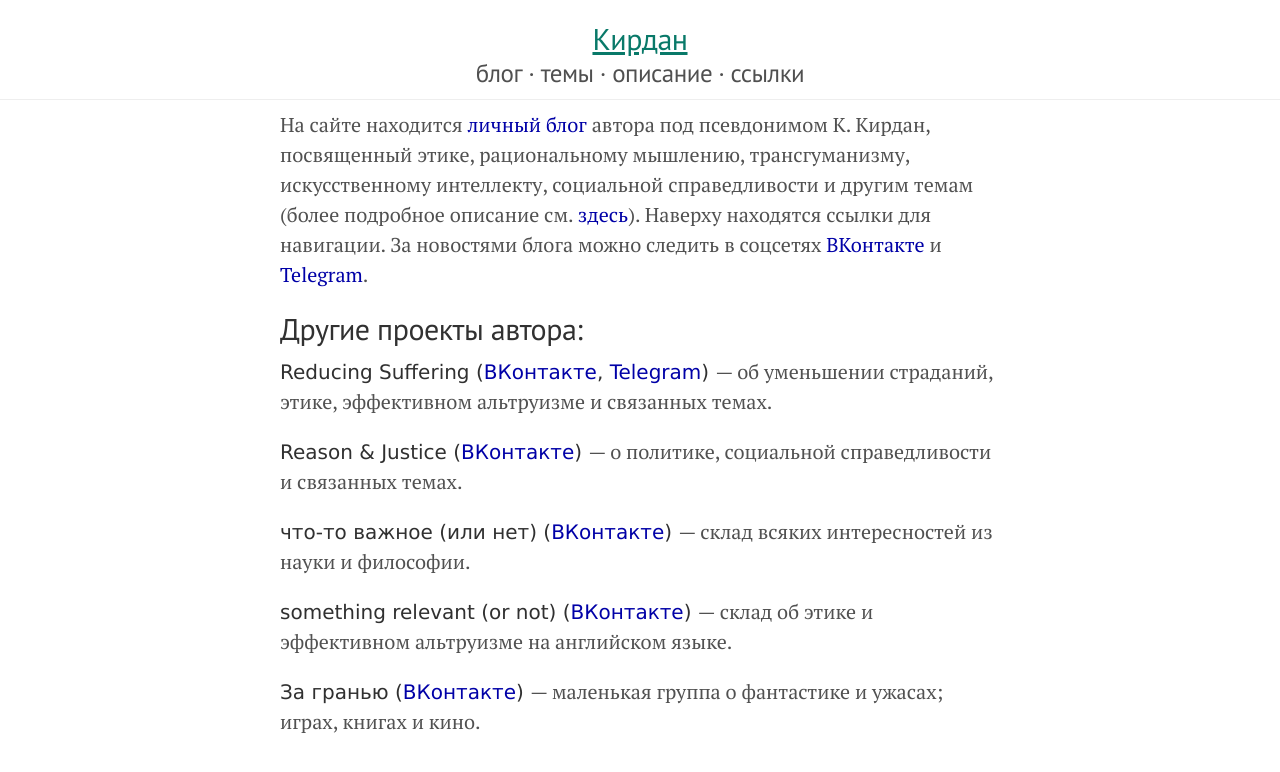
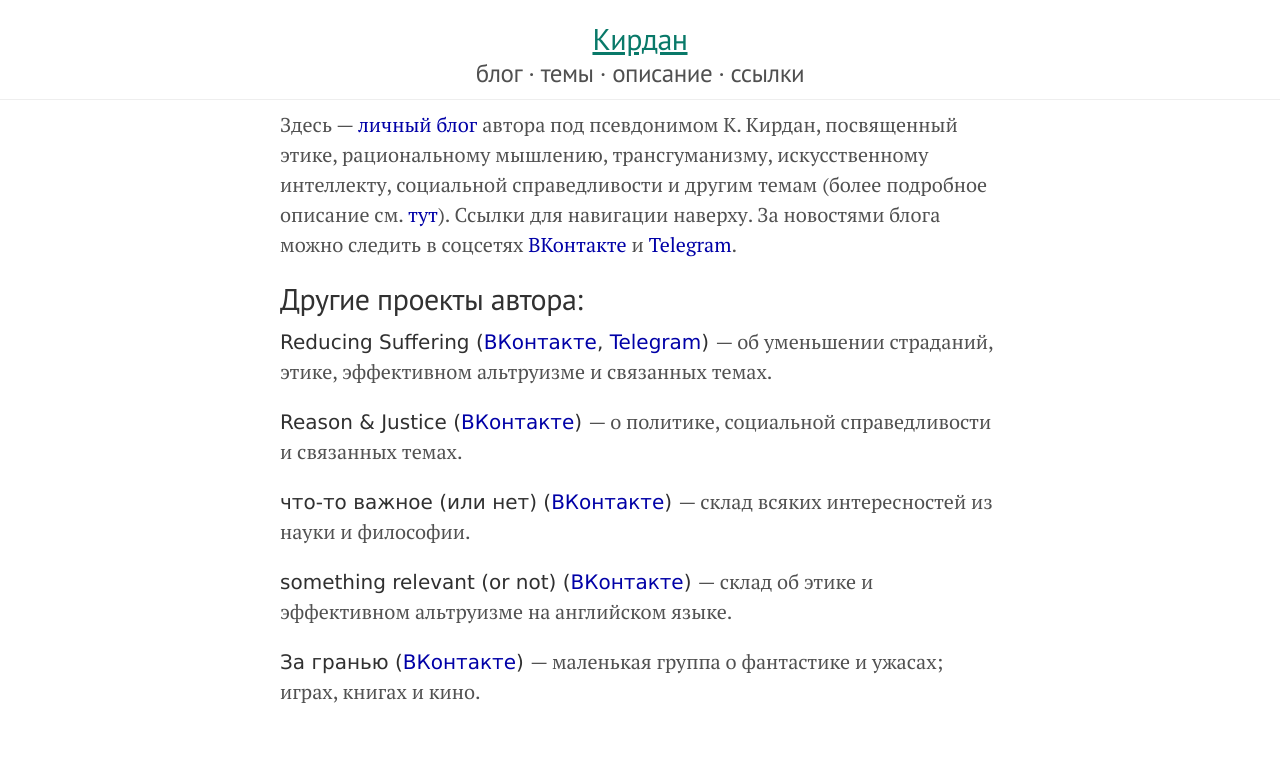
Before and after one commit to KKirdan/kkirdan.github.io, a Jekyll site: the page built from index.html, in a window 1280 px wide. Shown: the top 772 px of the page. Built offline with Jekyll 4.4.1, drawn with Linux system fonts in a browser that asks for light colours.

Commit message:
Update index.html

```diff
--- a/index.html
+++ b/index.html
@@ -3,7 +3,7 @@ layout: blog
 title: "Кирдан"
 nav_id: 0
 ---
-На сайте находится <a href="/blog/index.html">личный блог</a> автора под псевдонимом К. Кирдан, посвященный этике, рациональному мышлению, трансгуманизму, искусственному интеллекту, социальной справедливости и другим темам (более подробное описание см. <a href="/blog/about.html">здесь</a>). Наверху находятся ссылки для навигации. За новостями блога можно следить в соцсетях <a href="https://vk.com/public178968945">ВКонтакте</a> и <a href="https://t.me/kirdan">Telegram</a>.
+Здесь — <a href="/blog/index.html">личный блог</a> автора под псевдонимом К. Кирдан, посвященный этике, рациональному мышлению, трансгуманизму, искусственному интеллекту, социальной справедливости и другим темам (более подробное описание см. <a href="/blog/about.html">тут</a>). Ссылки для навигации наверху. За новостями блога можно следить в соцсетях <a href="https://vk.com/public178968945">ВКонтакте</a> и <a href="https://t.me/kirdan">Telegram</a>.
 
 <h2>Другие проекты автора:</h2>
 
```
